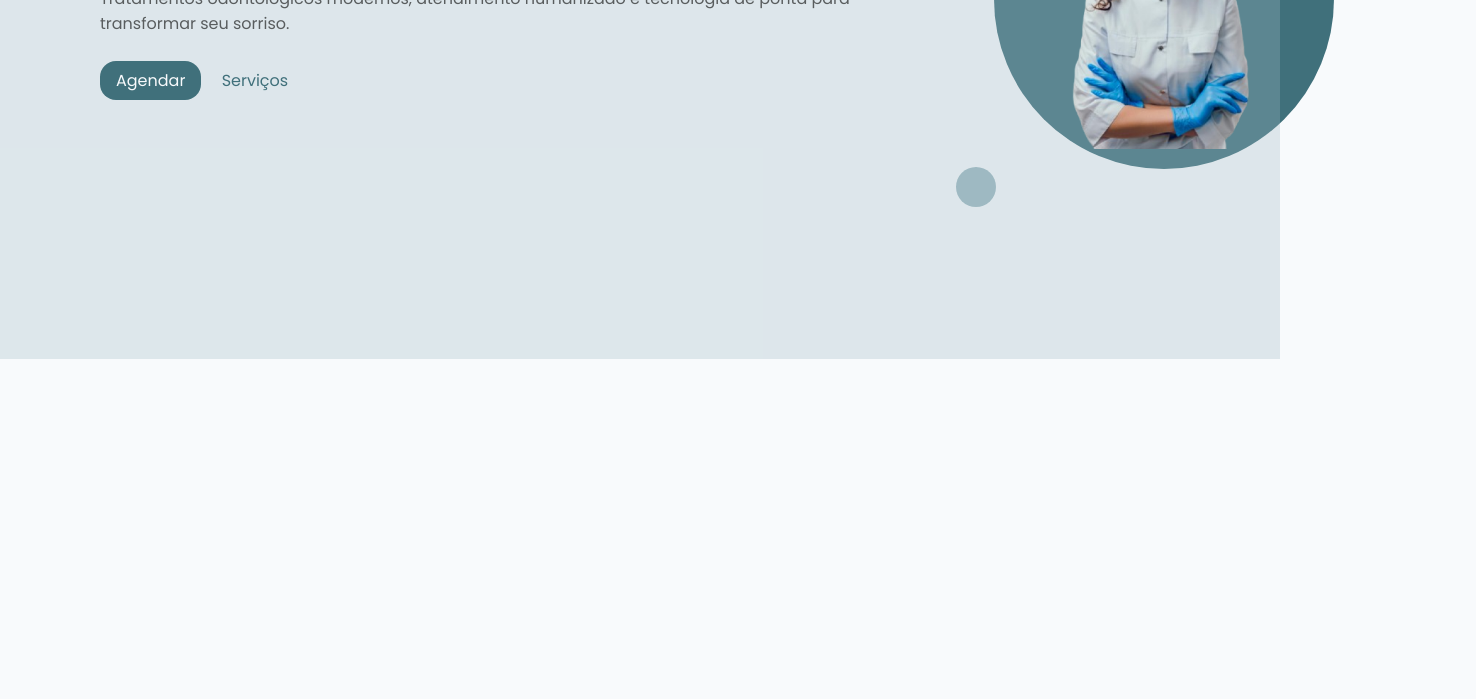
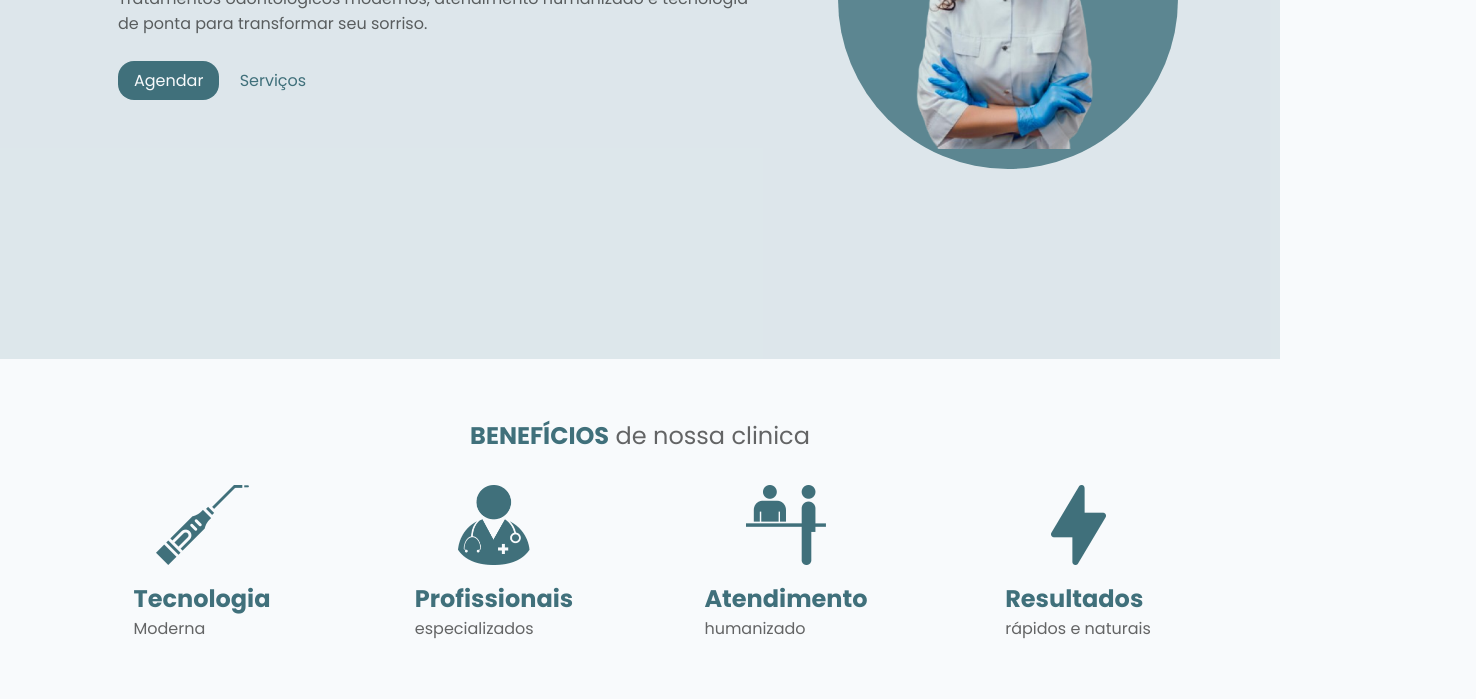
Before and after one commit to Joao-Henrique-Syllos-Braga/Dentista-exemplo, a plain HTML site: page index.html in a window 1280 px wide. Shown: the part 361-1060 px from the top of the page, 1476 px wide, since content can reach past the window. Before the commit the page ends 800 px from the top, so only its background shows below. Drawn offline with Linux system fonts and the light colour scheme.

Commit message:
Benefícios
Parte dos benefícios feita e também responsividade

```diff
--- a/index.html
+++ b/index.html
@@ -46,6 +46,42 @@
           <div class="bola circulo2"></div>
         </div>
       </section>
+
+      <section class="beneficios">
+        <h1 class="bnef-title">
+          <span class="bnef-highlight">BENEFÍCIOS</span> de nossa clinica
+        </h1>
+        <div class="bnef-cards">
+          <div class="bnef-card">
+            <img class="bnef-svg" src="Imagens/broca.png" alt="" />
+            <div>
+              <h2>Tecnologia</h2>
+              <p>Moderna</p>
+            </div>
+          </div>
+          <div class="bnef-card">
+            <img class="bnef-svg" src="Imagens/profissional.png" alt="" />
+            <div>
+              <h2>Profissionais</h2>
+              <p>especializados</p>
+            </div>
+          </div>
+          <div class="bnef-card">
+            <img class="bnef-svg" src="Imagens/atendimento.png" alt="" />
+            <div>
+              <h2>Atendimento</h2>
+              <p>humanizado</p>
+            </div>
+          </div>
+          <div class="bnef-card">
+            <img class="bnef-svg" src="Imagens/resultados.png" alt="" />
+            <div>
+              <h2>Resultados</h2>
+              <p>rápidos e naturais</p>
+            </div>
+          </div>
+        </div>
+      </section>
     </main>
   </body>
 </html>
--- a/style.css
+++ b/style.css
@@ -57,7 +57,7 @@
 }
 
 .hero {
-  width: 100vw;
+  width: 100%;
   height: 90vh;
   display: flex;
   justify-content: center;
@@ -65,12 +65,12 @@
   align-items: center;
   background-color: var(--cor-fundo2);
   padding: 2rem;
-  gap: 3rem;
+  gap: 2rem;
   position: relative;
 }
 
 .hero-container {
-  width: min(1000px, 90vw);
+  width: max-content;
   padding: 1rem;
   display: flex;
   flex-direction: column;
@@ -93,11 +93,16 @@
 .hero-title {
   color: var(--cor1);
   font-size: clamp(20px, 4vw, 32px);
+  width: max-content;
 }
 
 .hero-text {
   font-size: clamp(12px, 3vw, 16px);
-  width: min(800px, 70vw);
+  width: min(800px, 50vw);
+}
+
+.hero-links {
+  width: max-content;
 }
 
 .btn {
@@ -126,6 +131,8 @@
   justify-content: center;
   padding: 2rem;
   position: relative;
+  height: clamp(340px, 22vw, 800px);
+  width: clamp(340px, 22vw, 800px);
 }
 
 .hero-img-container > * {
@@ -134,43 +141,6 @@
 .hero-img {
   width: auto;
   height: clamp(300px, 20vw, 700px);
-}
-
-.circulo1 {
-  width: 100px;
-  height: 100px;
-  border-radius: 50%;
-  border: solid 14px var(--cor2);
-  top: -140px;
-  right: -280px;
-}
-
-.circulo2 {
-  width: 80px;
-  height: 80px;
-  border-radius: 50%;
-  border: solid 12px var(--cor3);
-  top: -240px;
-  right: -180px;
-}
-
-.bola2 {
-  width: 40px;
-  height: 40px;
-  border-radius: 50%;
-  background-color: var(--cor4);
-  top: 200px;
-  right: 200px;
-}
-
-.circulo3 {
-  width: 200px;
-  height: 200px;
-  border-radius: 50%;
-  border: solid 26px var(--cor1);
-  position: absolute;
-  top: -10%;
-  left: -3%;
 }
 
 .bola-grande {
@@ -182,6 +152,51 @@
   z-index: -99;
 }
 
+.beneficios {
+  height: 340px;
+  display: flex;
+  justify-content: center;
+  align-items: center;
+  flex-direction: column;
+  gap: 2rem;
+  padding: 1rem;
+}
+
+.bnef-title {
+  font-weight: normal;
+}
+
+.bnef-highlight {
+  font-weight: bold;
+  color: var(--cor2);
+}
+
+.bnef-cards {
+  width: max-content;
+  display: grid;
+  grid-template-columns: 260px 260px 260px 260px;
+  gap: 2rem;
+}
+
+.bnef-card {
+  display: flex;
+  flex-direction: column;
+  justify-content: center;
+  align-items: center;
+  gap: 1rem;
+}
+
+.bnef-svg {
+  height: 80px;
+}
+
+.bnef-card h2 {
+  color: var(--cor2);
+}
+
+
+
+
 @media (max-width: 1028px) {
   .hero {
     flex-direction: column;
@@ -191,7 +206,7 @@
     margin-top: 4rem;
   }
   .hero-container {
-    margin-bottom: 80px;
+    margin-bottom: 120px;
   }
 
   .hero-img-container {
@@ -200,4 +215,13 @@
   .bola {
     display: none;
   }
+
+  .hero-text {
+    font-size: clamp(12px, 3vw, 16px);
+    width: min(800px, 70vw);
+  }
+
+  .bnef-cards {
+    grid-template-columns: 200px 200px;
+  }
 }
```
Also changed, not shown: Imagens/atendimento.png (added), Imagens/broca.png (added), Imagens/profissional.png (added), Imagens/resultados.png (added).
